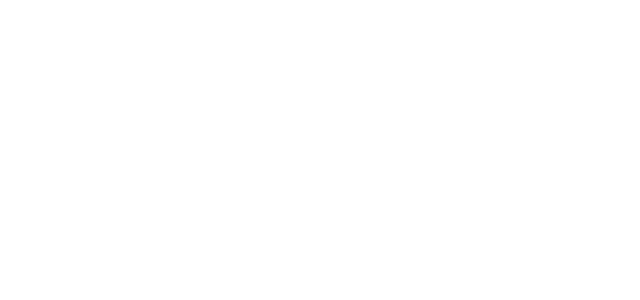
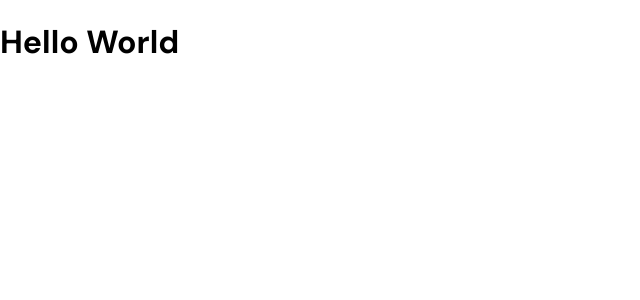
Before and after one commit to rastislav-domanisky/VIAC-frontend-assigment, a React (Create React App) app: page / in a window 1280 px wide. Shown: the top 300 px of the page, without its empty margins (0-640 px from the left). Built offline with nearby package versions, Linux system fonts and the light colour scheme.

Commit message:
imported font "DM Sans"

```diff
--- a/public/index.html
+++ b/public/index.html
@@ -1,5 +1,6 @@
 <!DOCTYPE html>
 <html lang="en">
+
 <head>
   <meta charset="utf-8" />
   <!--
@@ -7,10 +8,7 @@
     -->
   <meta name="viewport" content="width=device-width, initial-scale=1" />
   <meta name="theme-color" content="#000000" />
-    <meta
-      name="description"
-      content="Web site created using create-react-app"
-    />
+  <meta name="description" content="Web site created using create-react-app" />
   <link rel="apple-touch-icon" href="%PUBLIC_URL%/logo192.png" />
   <!--
       manifest.json provides metadata used when your web app is installed on a
@@ -26,8 +24,13 @@
       work correctly both with client-side routing and a non-root public URL.
       Learn how to configure a non-root public URL by running `npm run build`.
     -->
+  <link rel="preconnect" href="https://fonts.gstatic.com">
+  <link
+    href="https://fonts.googleapis.com/css2?family=DM+Sans:ital,wght@0,400;0,500;0,700;1,400;1,500;1,700&display=swap"
+    rel="stylesheet">
   <title>React App</title>
 </head>
+
 <body>
   <noscript>You need to enable JavaScript to run this app.</noscript>
   <div id="root"></div>
@@ -42,4 +45,5 @@
       To create a production bundle, use `npm run build` or `yarn build`.
     -->
 </body>
+
 </html>
--- a/src/App.js
+++ b/src/App.js
@@ -3,7 +3,7 @@ import './App.css';
 function App() {
   return (
     <div className="App">
-
+      <h1>Hello World</h1>
     </div>
   );
 }
--- a/src/index.css
+++ b/src/index.css
@@ -1,7 +1,8 @@
 body, html {
   margin: 0;
   padding: 0;
-  font-family: sans-serif;
+  font-family: 'DM Sans', sans-serif;
+  scroll-behavior: smooth;
   -webkit-font-smoothing: antialiased;
   -moz-osx-font-smoothing: grayscale;
 }
```
Lines whose indentation alone changed are shown as unchanged.
